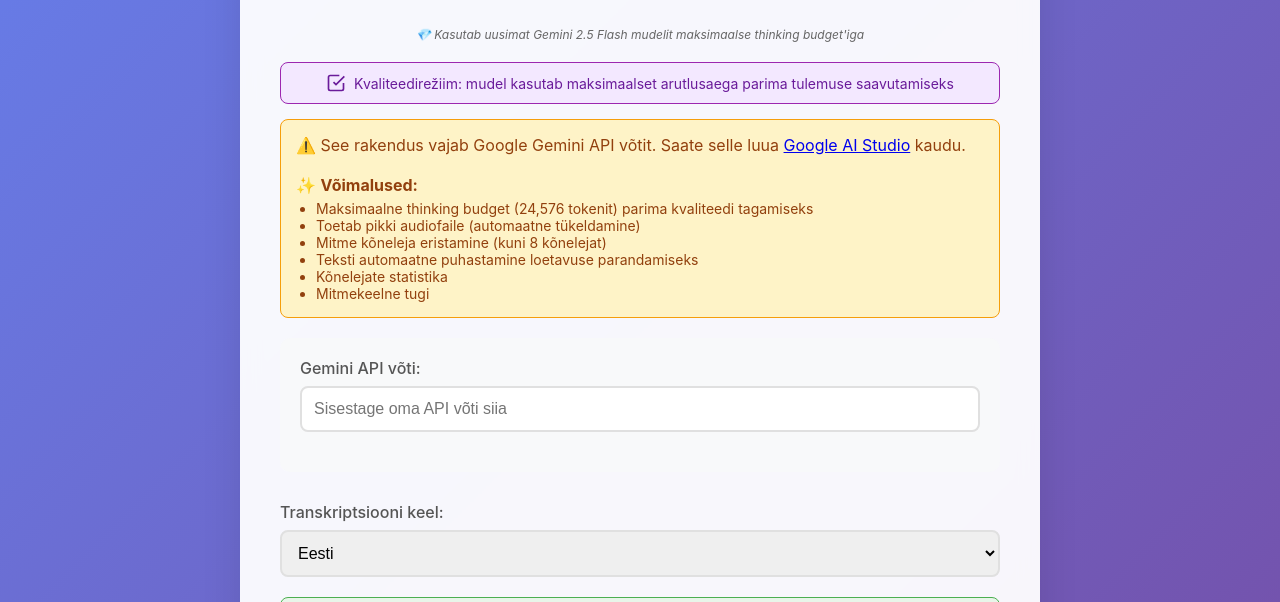
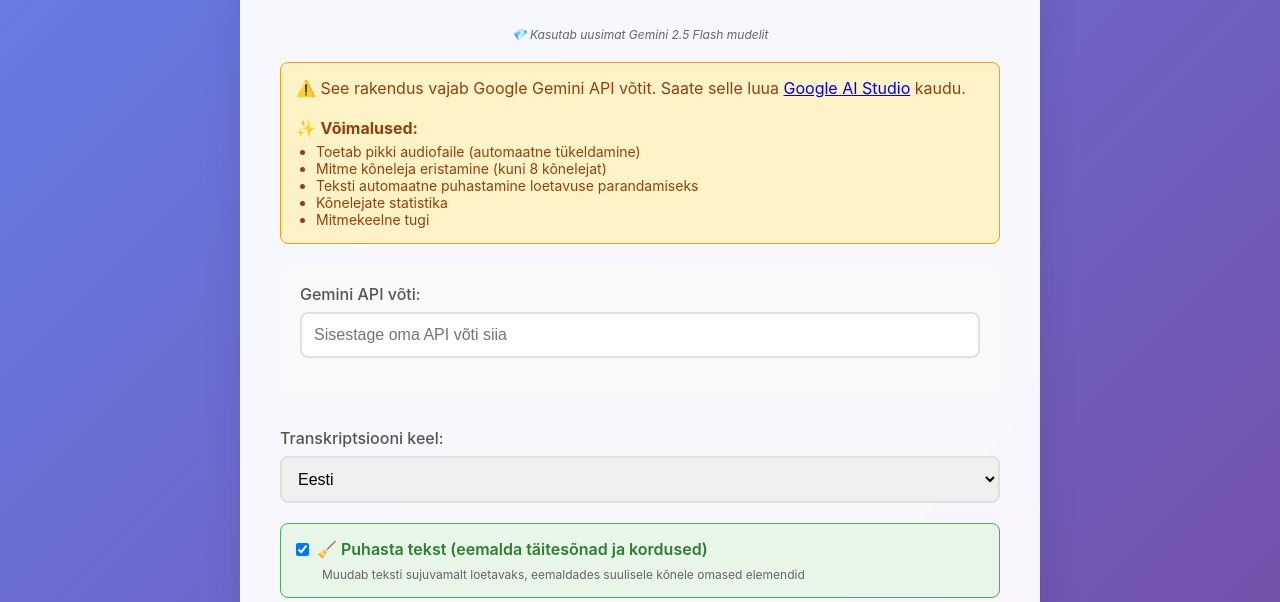
Before and after one commit to Tsementer/Gemini-transkribeerija, a plain HTML site: page index.html in a window 1280 px wide. Shown: the part 161-763 px from the top of the page. Drawn offline with Linux system fonts and the light colour scheme.

Commit message:
Update index.html

```diff
--- a/index.html
+++ b/index.html
@@ -417,26 +417,6 @@
             font-weight: 600;
             color: #2e7d32;
         }
-
-        .quality-badge {
-            background: #f3e8ff;
-            border: 1px solid #9c27b0;
-            color: #6a1b9a;
-            padding: 10px 15px;
-            border-radius: 8px;
-            font-size: 14px;
-            text-align: center;
-            margin-bottom: 15px;
-            display: flex;
-            align-items: center;
-            justify-content: center;
-            gap: 8px;
-        }
-
-        .quality-badge svg {
-            width: 20px;
-            height: 20px;
-        }
     </style>
 </head>
 <body>
@@ -444,15 +424,7 @@
         <h1>🎙️ Gemini 2.5 Flash Audio Transkribeerija</h1>
 
         <div class="model-info">
-            💎 Kasutab uusimat Gemini 2.5 Flash mudelit maksimaalse thinking budget'iga
-        </div>
-
-        <div class="quality-badge">
-            <svg viewBox="0 0 24 24" fill="none" stroke="currentColor" stroke-width="2">
-                <path d="M9 11l3 3L22 4"></path>
-                <path d="M21 12v7a2 2 0 01-2 2H5a2 2 0 01-2-2V5a2 2 0 012-2h11"></path>
-            </svg>
-            <span>Kvaliteedirežiim: mudel kasutab maksimaalset arutlusaega parima tulemuse saavutamiseks</span>
+            💎 Kasutab uusimat Gemini 2.5 Flash mudelit
         </div>
 
         <div class="info-box">
@@ -461,7 +433,6 @@
             <br><br>
             ✨ <strong>Võimalused:</strong>
             <ul style="margin: 5px 0 0 20px; font-size: 14px;">
-                <li>Maksimaalne thinking budget (24,576 tokenit) parima kvaliteedi tagamiseks</li>
                 <li>Toetab pikki audiofaile (automaatne tükeldamine)</li>
                 <li>Mitme kõneleja eristamine (kuni 8 kõnelejat)</li>
                 <li>Teksti automaatne puhastamine loetavuse parandamiseks</li>
@@ -634,7 +605,7 @@
         }
 
         async function cleanTranscription(transcriptionData, apiKey, language) {
-            showStatus('Puhastan teksti loetavuse parandamiseks (maksimaalne thinking)...', 'info');
+            showStatus('Puhastan teksti loetavuse parandamiseks...', 'info');
             updateProgress(95);
 
             // Konverdi transkriptsioon tekstiks
@@ -687,10 +658,6 @@
                         topK: 1,
                         topP: 0.8,
                         maxOutputTokens: 32000,
-                    },
-                    // Maksimaalne thinking budget puhastamiseks
-                    thinkingConfig: {
-                        thinkingBudget: 24576
                     }
                 };
 
@@ -760,7 +727,7 @@
                 const fileSizeMB = selectedFile.size / (1024 * 1024);
                 const needsChunking = fileSizeMB > 10; // Üle 10MB failid
 
-                showStatus('Saadan päringu Gemini 2.5 Flash API-le (maksimaalne thinking)...', 'info');
+                showStatus('Saadan päringu Gemini 2.5 Flash API-le...', 'info');
                 updateProgress(30);
 
                 // Keele juhised
@@ -842,10 +809,6 @@
                         topK: 1,
                         topP: 0.8,
                         maxOutputTokens: needsChunking ? 1000000 : 32000,
-                    },
-                    // Maksimaalne thinking budget transkribeerimiseks
-                    thinkingConfig: {
-                        thinkingBudget: 24576
                     }
                 };
 
```
